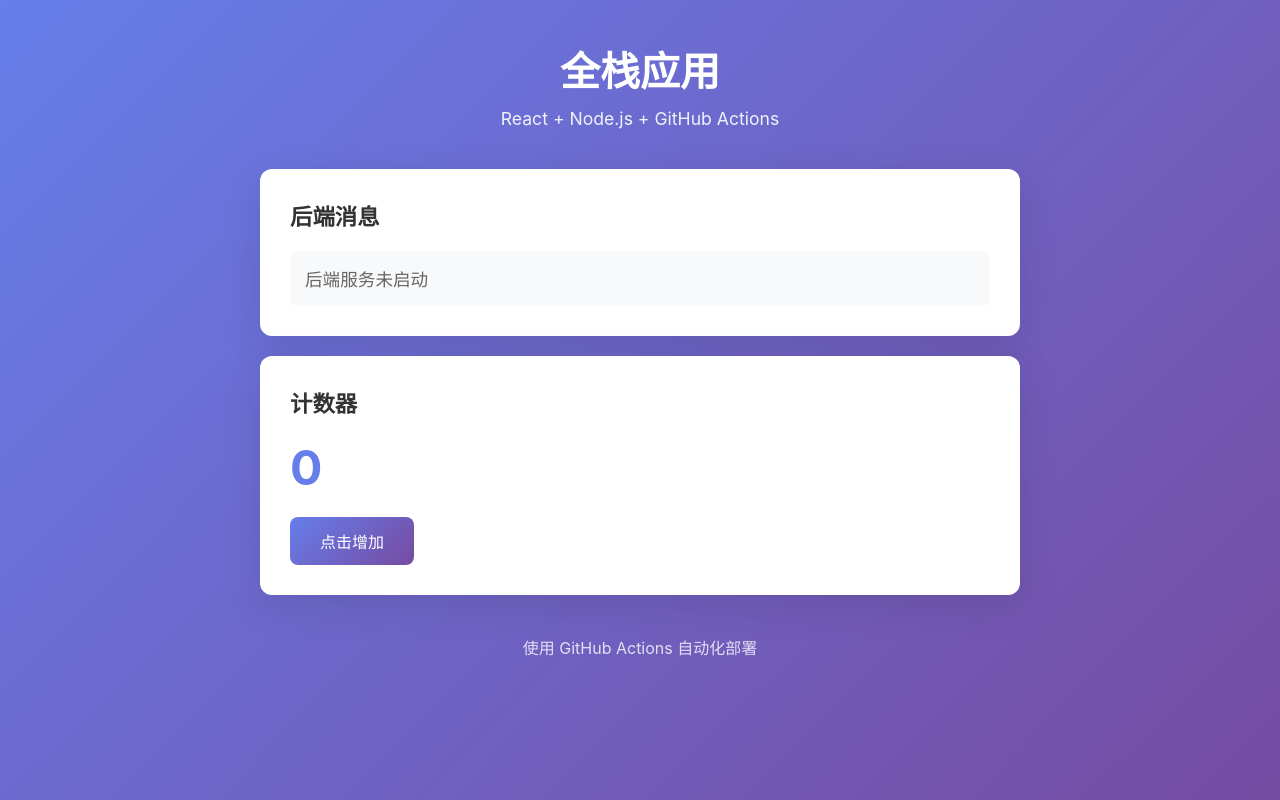
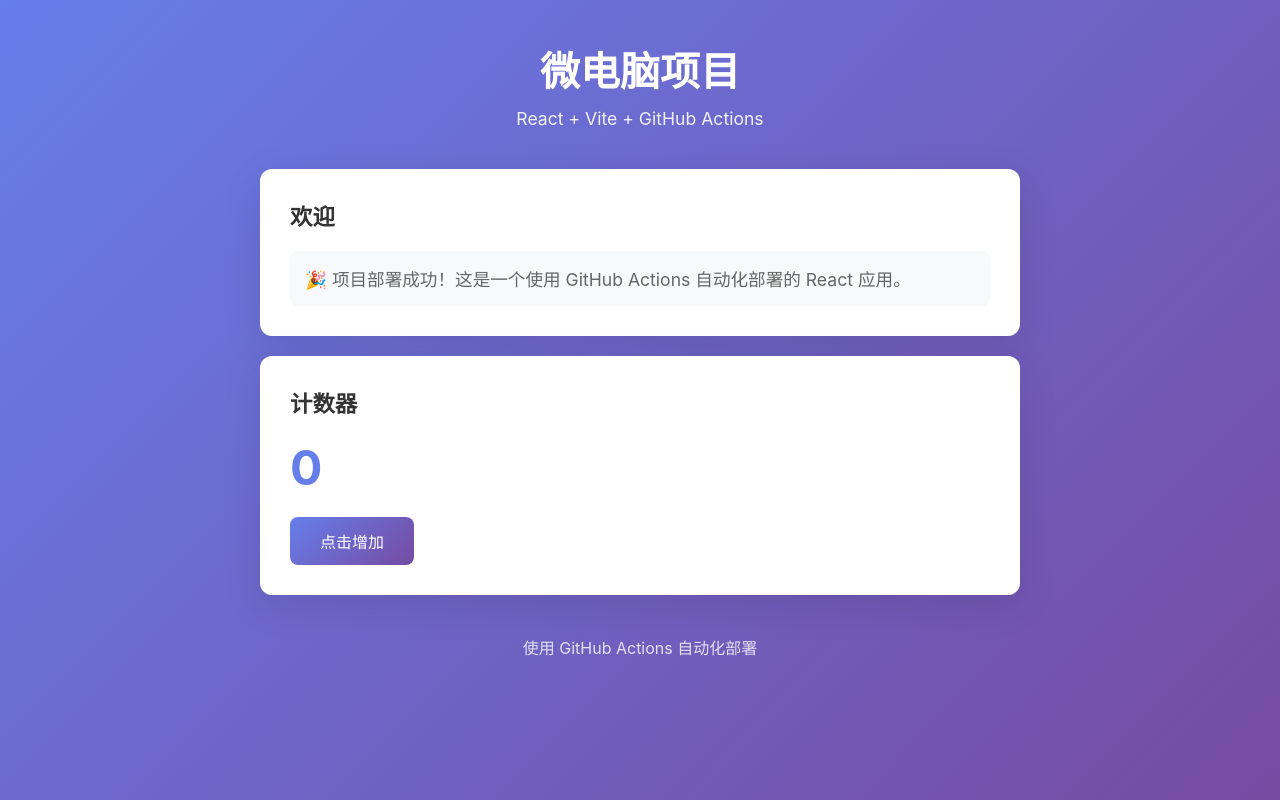
Before and after one commit to ljk9996/microcomputers, a React (Vite) app in the folder client/: page / in a window 1280 px wide. Built offline with nearby package versions, Linux system fonts and the light colour scheme; no server answers.

Commit message:
Fix blank page - remove backend API dependency

```diff
--- a/client/src/App.jsx
+++ b/client/src/App.jsx
@@ -1,27 +1,19 @@
-import { useState, useEffect } from 'react'
+import { useState } from 'react'
 
 function App() {
-  const [message, setMessage] = useState('加载中...')
   const [count, setCount] = useState(0)
-
-  useEffect(() => {
-    fetch('/api/hello')
-      .then(res => res.json())
-      .then(data => setMessage(data.message))
-      .catch(() => setMessage('后端服务未启动'))
-  }, [])
 
   return (
     <div className="app">
       <header>
-        <h1>全栈应用</h1>
-        <p className="subtitle">React + Node.js + GitHub Actions</p>
+        <h1>微电脑项目</h1>
+        <p className="subtitle">React + Vite + GitHub Actions</p>
       </header>
 
       <main>
         <div className="card">
-          <h2>后端消息</h2>
-          <p className="message">{message}</p>
+          <h2>欢迎</h2>
+          <p className="message">🎉 项目部署成功！这是一个使用 GitHub Actions 自动化部署的 React 应用。</p>
         </div>
 
         <div className="card">
```
